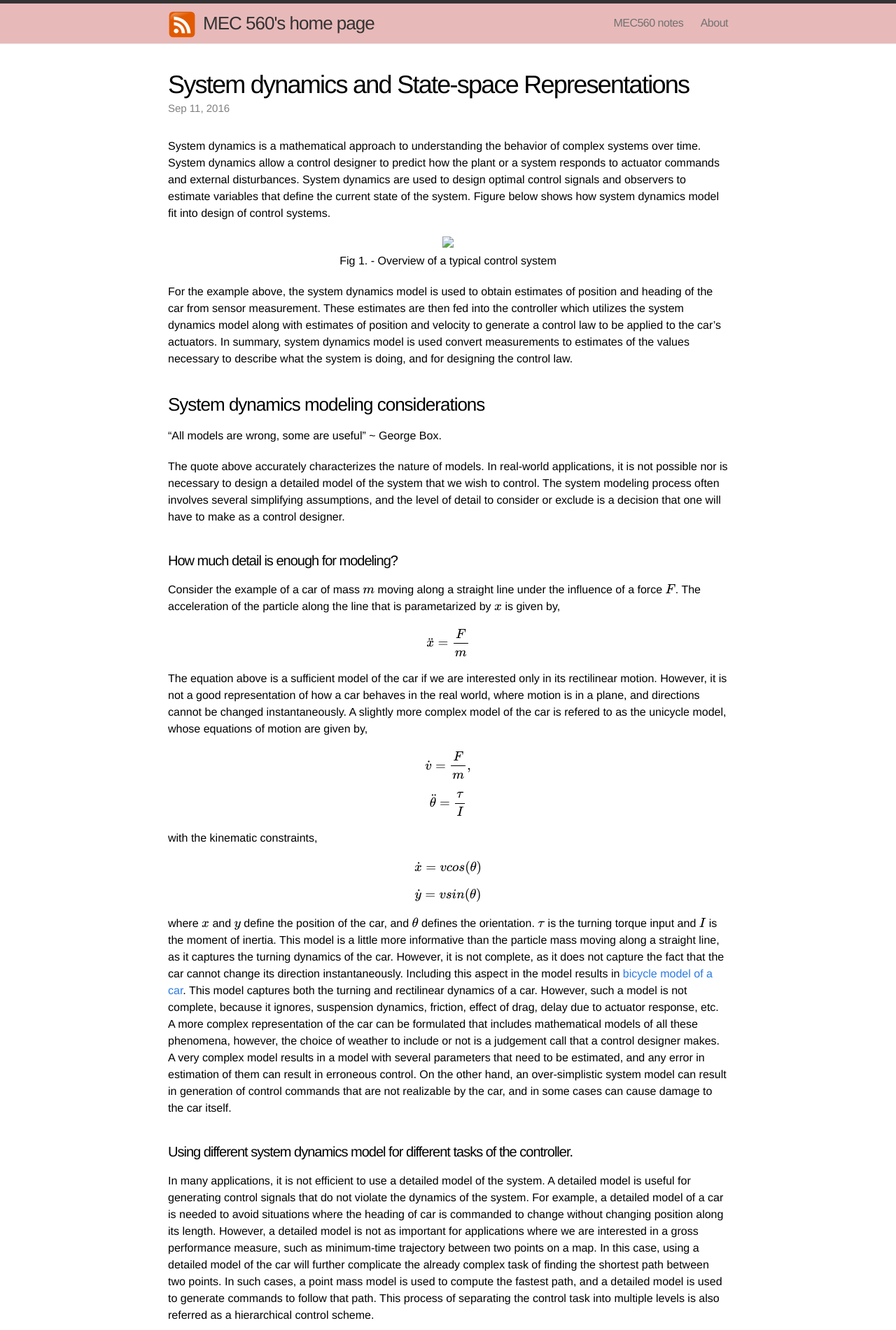
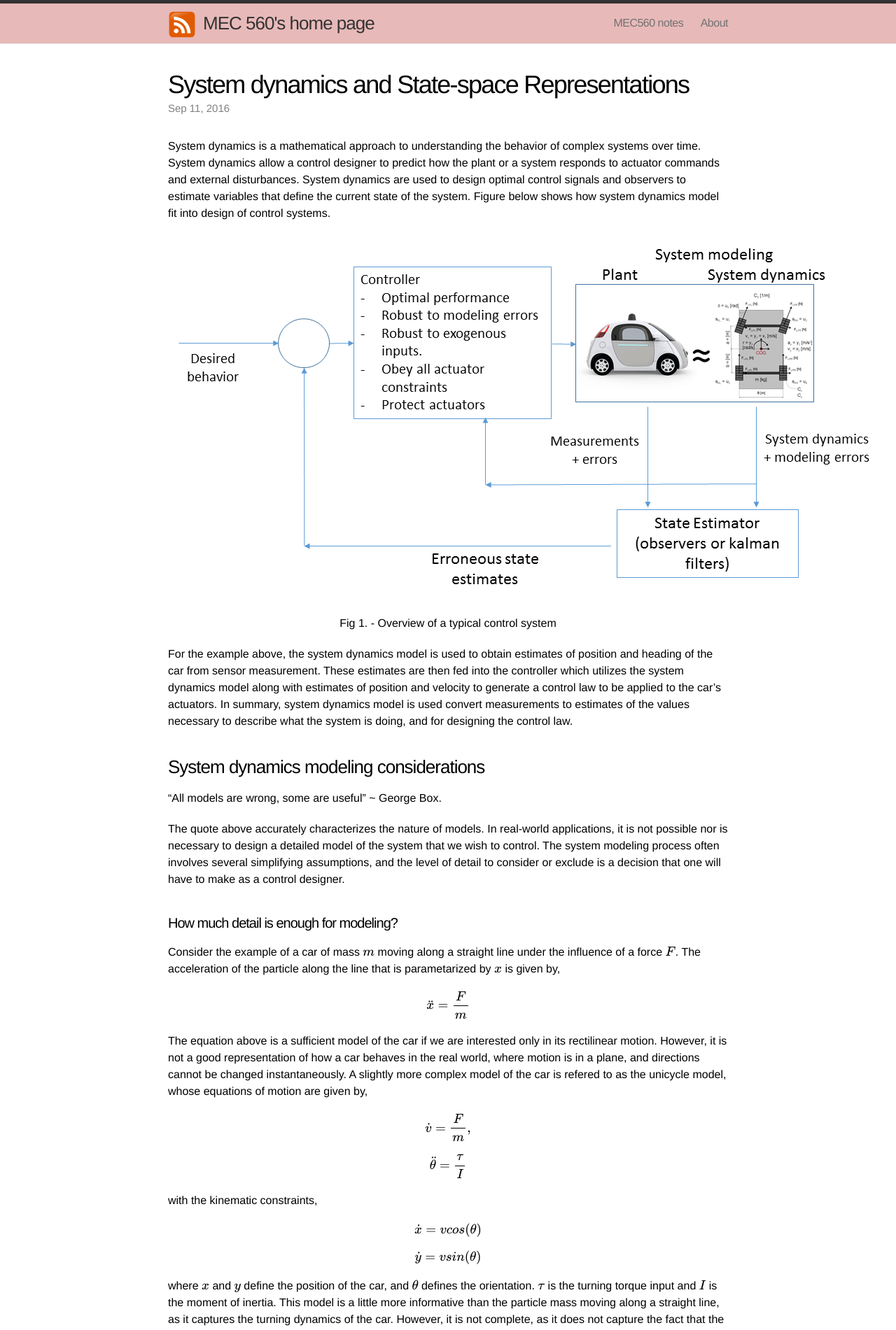
Before and after one commit to mec560sbu/mec560sbu.github.io, a Jekyll site: the page built from _posts/2016-09-11-Systems_Dynamics.markdown, in a window 1280 px wide. Shown: the top 1901 px of the page at 70% size. Built offline with Jekyll 4.4.1, drawn with Linux system fonts in a browser that asks for light colours; formulas are drawn with MathJax 3; comment, search, counter and statistics services are not loaded.

```diff
--- a/_posts/2016-09-11-Systems_Dynamics.markdown
+++ b/_posts/2016-09-11-Systems_Dynamics.markdown
@@ -11,7 +11,7 @@
 
 
 <div class='fig figcenter fighighlight'>
-  <img src='images/controller_overview.png'>
+  <img src='/images/controller_overview.png'>
   <figcaption>Fig 1. - Overview of a typical control system </figcaption>
 </div>
 
```
